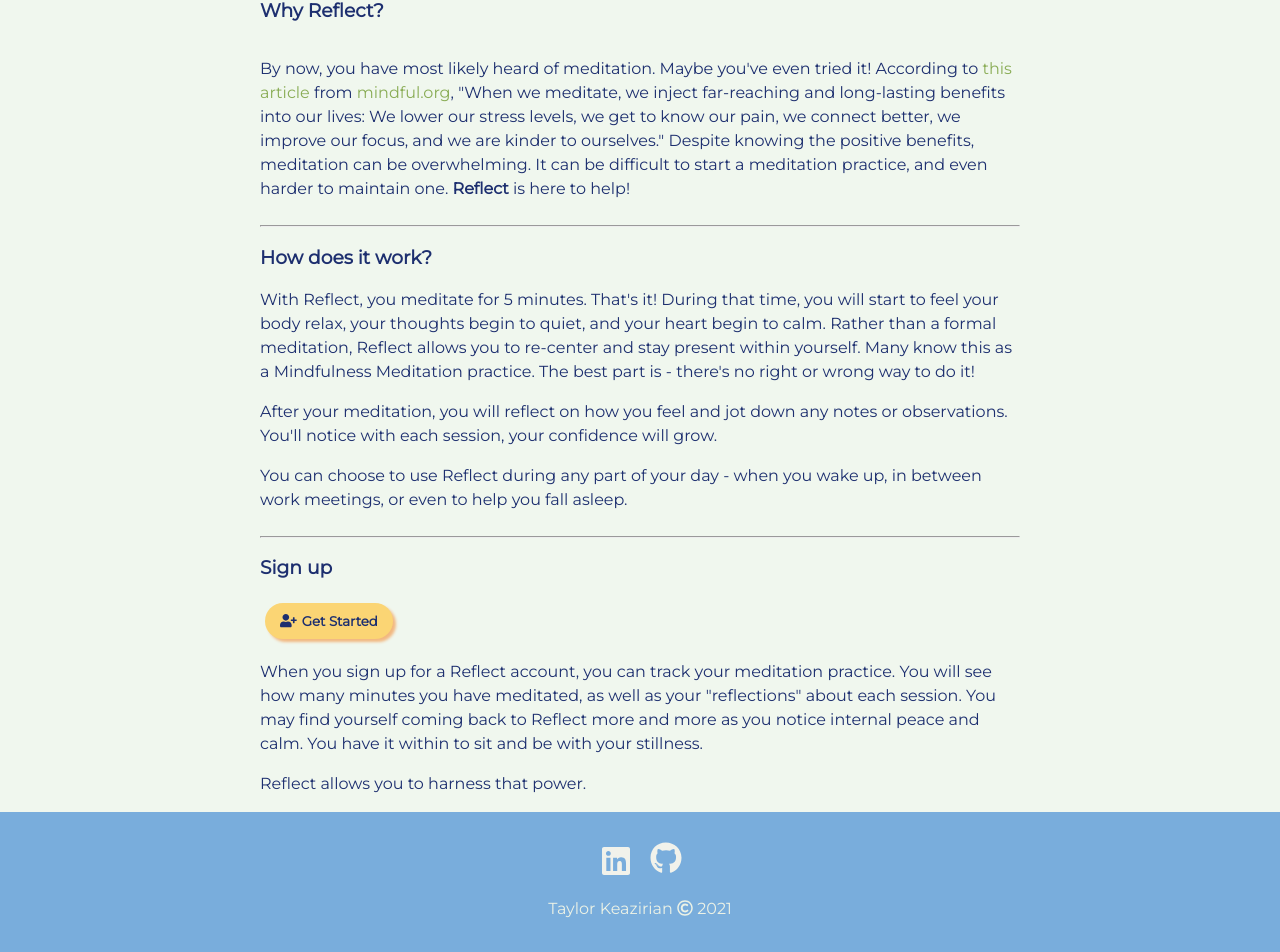
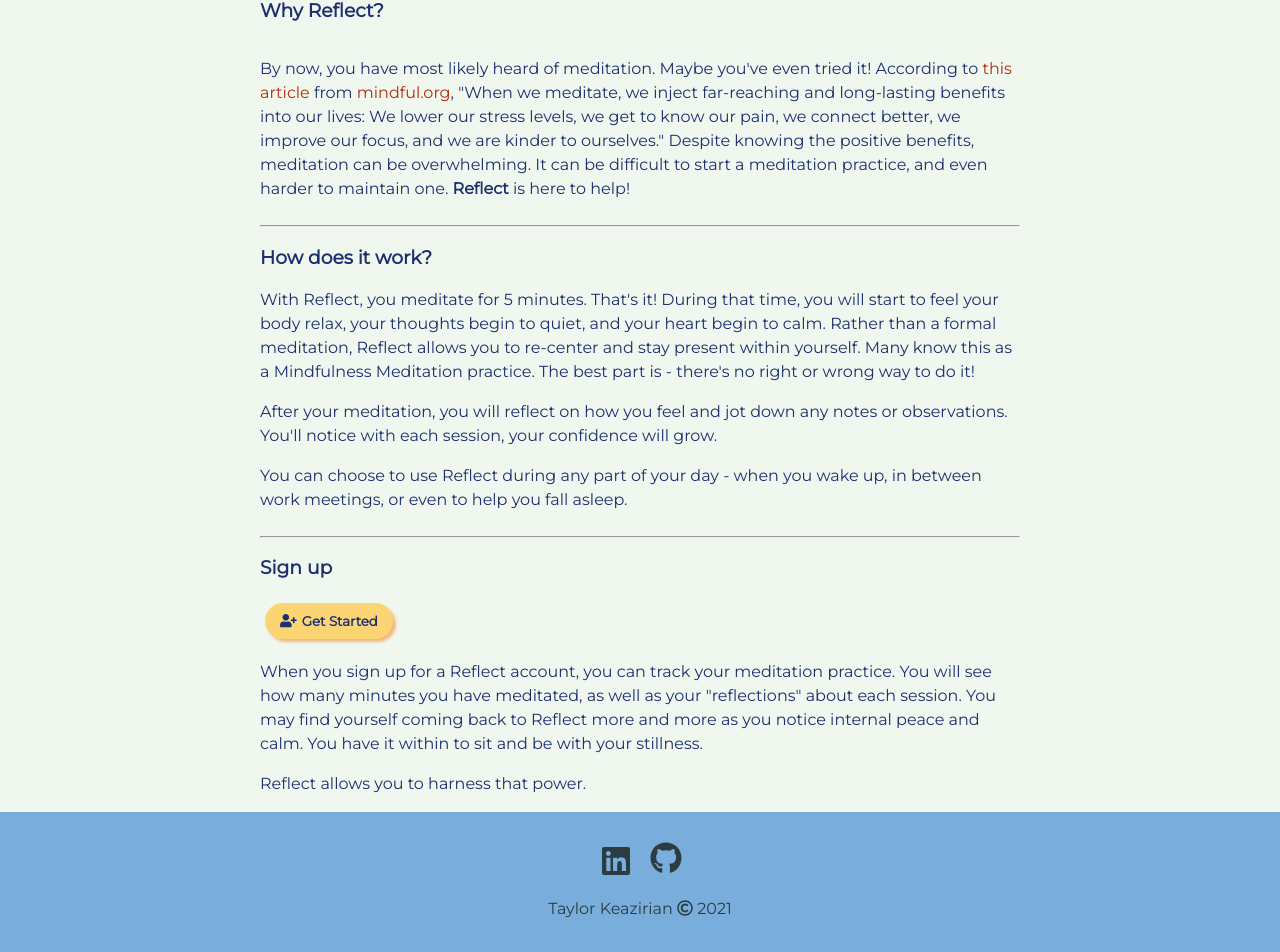
Before and after one commit to t-keazirian/reflect-app, a React (Create React App) app: page / in a window 1280 px wide. Shown: the part 240-1192 px from the top of the page. Built offline with nearby package versions, Linux system fonts and the light colour scheme.

Commit message:
fixed styling and colors for Wave

```diff
--- a/src/App.css
+++ b/src/App.css
@@ -39,14 +39,14 @@
 .fa-1x,
 .fa-2x {
 	margin-right: 5px;
-	color: #fcf5c7;
+	color: #2b3d41;
 }
 
 svg.svg-inline--fa.fa-github.fa-w-16.fa-2x.font-awesome,
 svg.svg-inline--fa.fa-linkedin.fa-w-14.fa-2x.font-awesome {
 	margin-left: 10px;
 	margin-right: 10px;
-	color: #f1f2eb;
+	color: #2b3d41;
 }
 
 svg.svg-inline--fa.fa-smile.fa-w-16.fa-2x.font-awesome,
@@ -91,11 +91,11 @@
 
 a {
 	text-decoration: none;
-	color: #ecf2e6;
+	color: #2b3d41;
 }
 
 a:visited {
-	color: #ecf2e6;
+	color: #2b3d41;
 }
 
 a.new-user-link {
@@ -109,11 +109,11 @@
 }
 
 a.meditate-link:link {
-	color: #89ac55;
+	color: #B02E0C;
 }
 
 a.meditate-link:visited {
-	color: #89ac55;
+	color: #B02E0C;
 }
 
 a.homepage-link {
@@ -376,11 +376,12 @@
 	text-align: center;
 	padding-bottom: 20px;
 	margin-bottom: 0;
+	color: #2b3d41;
 }
 
 footer {
 	background-color: #79addc;
-	color: #ecf2e6;
+	color: #2b3d41;
 	width: 100%;
 }
 
--- a/src/components/footer/Footer.js
+++ b/src/components/footer/Footer.js
@@ -13,6 +13,7 @@
 						target='_blank'
 						className='footer-link'
 						rel='noreferrer'
+						aria-label='linkedin-link'
 					>
 						<i className='fab fa-linkedin fa-2x'></i>
 						<FontAwesomeIcon
@@ -32,7 +33,7 @@
 							className='font-awesome'
 							icon={faGithub}
 							size='2x'
-							aria-label='linkedin-link'
+
 						/>
 					</a>
 				</div>
```
